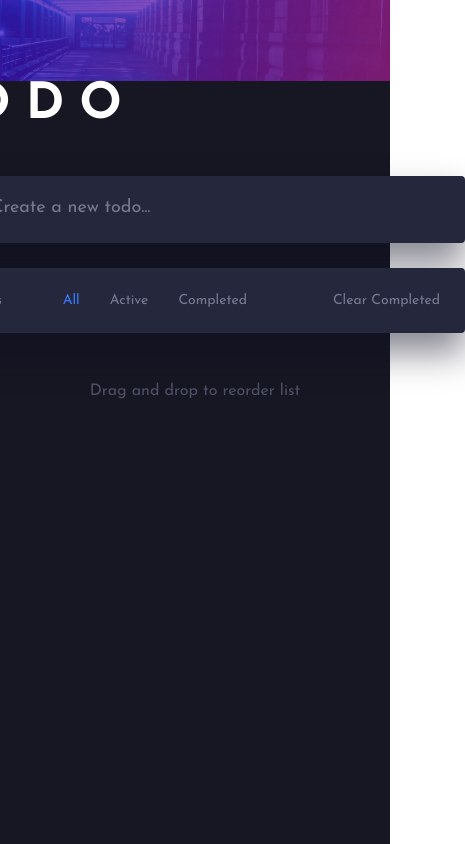
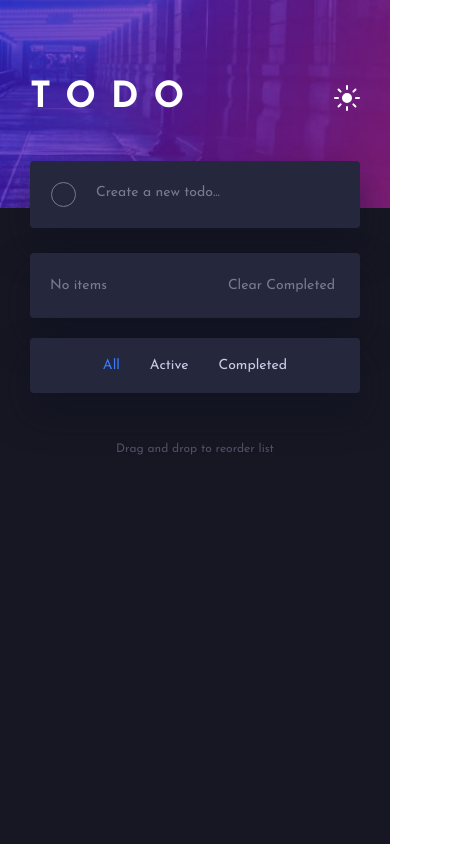
Before and after one commit to iacade/todo-app, a React (Create React App) app: page / in a window 390 px wide. Shown: the whole page, 465 px wide, since content can reach past the window. Built offline with nearby package versions, Linux system fonts and the light colour scheme.

Commit message:
Adapt for mobile

```diff
--- a/src/components/widget/Item.jsx
+++ b/src/components/widget/Item.jsx
@@ -4,7 +4,7 @@ import Use from "../svg/Use";
 import AppContext from "../../context/AppContext";
 import { classes } from "../../helpers/classes";
 
-const DRAG_START_DELAY = 200;
+const DRAG_START_DELAY = 100;
 
 function Item(props) {
     const [ dragDelayId, setDragDelayId ] = useState(0);
@@ -22,8 +22,14 @@ function Item(props) {
 
         document.body.style.cursor = dragDelayId ? "move" : "default";
         document.addEventListener("mouseup", handleMouseUp);
+        document.addEventListener("touchcancel", handleMouseUp);
+        document.addEventListener("touchend", handleMouseUp);
 
-        return () => document.removeEventListener("mouseup", handleMouseUp);
+        return () => {
+            document.removeEventListener("mouseup", handleMouseUp)
+            document.removeEventListener("touchcancel", handleMouseUp);
+            document.removeEventListener("touchend", handleMouseUp);
+        };
     }, [ dragDelayId ]);
 
     const className = classes({
@@ -35,6 +41,7 @@ function Item(props) {
     return (
         <div data-id={ props.identifier }
             className={ className }
+            onTouchStart={ handleMouseDown }
             onMouseDown={ handleMouseDown }>
             <div className="todo-item__checkbox">
                 <Checkbox checked={ props.done } onChange={ handleChange } />
--- a/src/components/widget/List.jsx
+++ b/src/components/widget/List.jsx
@@ -71,11 +71,7 @@ function List(props) {
             })
         };
         const handleStopDrag = () => setDragItem(null);
-        const handleMouseMove = (event) => {
-            if (dragItem) {
-                event.preventDefault();
-
-                const { clientY } = event;
+        const handleMove = (clientY) => {
             const items = listRef.current
                 .querySelectorAll(".todo-item:not(.todo-item--stub)");
 
@@ -87,20 +83,37 @@ function List(props) {
                     break;
                 }
             }
+        };
+        const handleMouseMove = (event) => {
+            if (dragItem) {
+                event.preventDefault();
+                handleMove(event.clientY);
+            }
+        };
+        const handleTouchMove = (event) => {
+            if (dragItem) {
+                handleMove(event.touches[0].clientY);
             }
         };
 
         document.body.style.userSelect = dragItem ? "none" : "auto";
         document.addEventListener("mouseup", handleStopDrag);
         document.addEventListener("mousemove", handleMouseMove);
+        document.addEventListener("touchmove", handleTouchMove);
+        document.addEventListener("touchend", handleStopDrag);
+        document.addEventListener("touchcancel", handleStopDrag);
 
         return () => {
             document.removeEventListener("mouseup", handleStopDrag);
             document.removeEventListener("mousemove", handleMouseMove);
+            document.removeEventListener("touchmove", handleTouchMove);
+            document.removeEventListener("touchend", handleStopDrag);
+            document.removeEventListener("touchcancel", handleStopDrag);
         };
     }, [ dragItem, state.items, dispatch ]);
 
     return (
+        <>
             <div className="list">
                 <ol ref={ listRef }>
                     { filteredItems.map(item => (
@@ -111,10 +124,10 @@ function List(props) {
                 </ol>
                 <div className="list__footer flex align-between valign-center">
                     <span>{ leftItemsText }</span>
-                <div className="flex">
-                    { Object.values(filters).map(({ text, name }) => (
+                    <div className="flex hide-mobile">
+                        { Object.values(filters).map(({ text, name }, idx, arr) => (
                             <InlineButton key={ name }
-                            className="mr-4"
+                                className={ idx !== arr.length - 1 ? "mr-4" : "" }
                                 active={ filter === name }
                                 text={ text }
                                 onClick={ () => setFilter(name) } />
@@ -123,6 +136,16 @@ function List(props) {
                     <InlineButton text="Clear Completed" onClick={ removeCompleted } />
                 </div>
             </div>
+            <div className="flex-mobile align-center list-mobile-footer">
+                { Object.values(filters).map(({ text, name }, idx, arr) => (
+                    <InlineButton key={ name }
+                        className={ idx !== arr.length - 1 ? "mr-4" : "" }
+                        active={ filter === name }
+                        text={ text }
+                        onClick={ () => setFilter(name) } />
+                )) }
+            </div>
+        </>
     );
 }
 
--- a/src/sass/components/App.scss
+++ b/src/sass/components/App.scss
@@ -12,7 +12,7 @@
     display: flex;
     flex-direction: column;
     align-items: center;
-    padding-top: 80px;
+    padding: 80px 30px 0 30px;
 
     font-family: "Josefin Sans", sans-serif;
     font-size: 18px;
@@ -34,3 +34,23 @@
             / 100% auto no-repeat url("../../images/bg-desktop-light.jpg");
     }
 }
+
+@media (max-width: 760px) {
+    .app {
+        font-size: 14px;
+
+        &__tooltip {
+            font-size: 12px;
+        }
+
+        &--dark {
+            background: hsl(235, 21%, 11%) top center
+                / 100% auto no-repeat url("../../images/bg-mobile-dark.jpg");
+        }
+
+        &--light {
+            background: hsl(0, 0%, 98%) top center
+                / 100% auto no-repeat url("../../images/bg-mobile-light.jpg");
+        }
+    }
+}
--- a/src/sass/components/form/Input.scss
+++ b/src/sass/components/form/Input.scss
@@ -10,7 +10,7 @@
         bottom: 0;
         left: 0;
         width: 100%;
-        height: 1px;
+        height: 2px;
         background-color: var(--text-color);
         transform-origin: left;
         transform: scaleX(0);
--- a/src/sass/components/widget/Item.scss
+++ b/src/sass/components/widget/Item.scss
@@ -60,3 +60,11 @@
         cursor: move;
     }
 }
+
+@media (max-width: 760px) {
+    .todo-item .btn-close {
+        transform: none;
+        opacity: 1;
+        visibility: visible;
+    }
+}
--- a/src/sass/components/widget/List.scss
+++ b/src/sass/components/widget/List.scss
@@ -17,3 +17,11 @@
         font-size: 14px;
     }
 }
+
+.list-mobile-footer {
+    margin-top: 20px;
+    padding: 15px 0;
+    border-radius: 4px;
+    box-shadow: var(--block-shadow);
+    background: var(--block-color);
+}
--- a/src/sass/components/widget/Widget.scss
+++ b/src/sass/components/widget/Widget.scss
@@ -1,3 +1,4 @@
 .widget {
     width: 540px;
+    max-width: 100%;
 }
--- a/src/sass/helpers/base.scss
+++ b/src/sass/helpers/base.scss
@@ -26,3 +26,9 @@ h1 {
 .mr-4 {
     margin-right: 20px;
 }
+
+@media (max-width: 760px) {
+    h1 {
+        font-size: 36px;
+    }
+}
--- a/src/sass/helpers/display.scss
+++ b/src/sass/helpers/display.scss
@@ -43,3 +43,17 @@
     z-index: -1;
     opacity: 0;
 }
+
+.flex-mobile {
+    display: none;
+}
+
+@media (max-width: 760px) {
+    .hide-mobile {
+        display: none;
+    }
+
+    .flex-mobile {
+        display: flex;
+    }
+}
```
Lines whose indentation alone changed are shown as unchanged.
